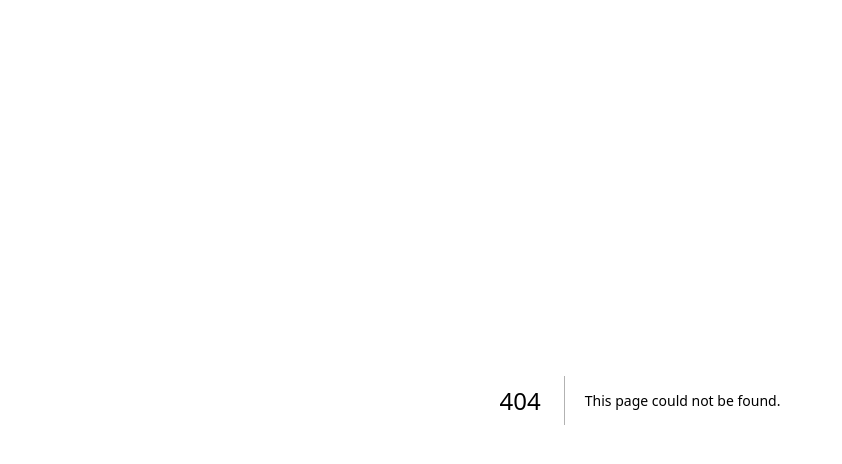
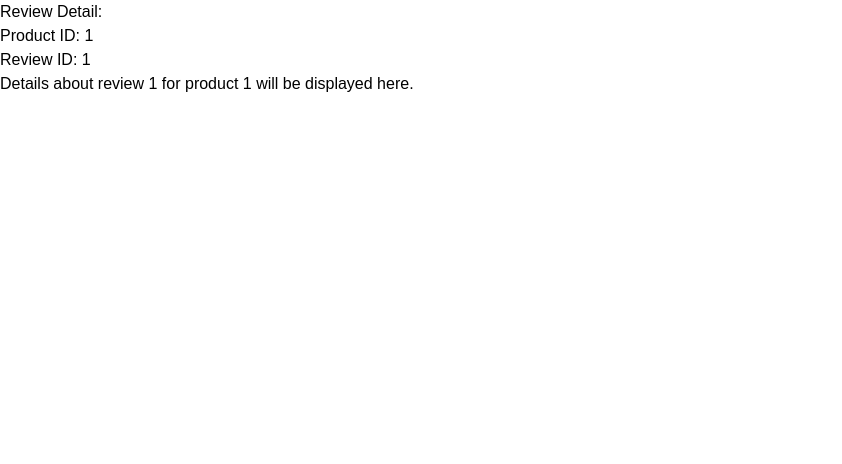
Before and after one commit to ProjectRavel/Learn-NextJs, a Next.js app: page /products/1/reviews/1 in a window 1280 px wide. Before the commit this address had no page. Shown: the top 464 px of the page, without its empty margins (0-842 px from the left). Built offline with nearby package versions, Linux system fonts and the light colour scheme.

Commit message:
Add product detail, review detail, product list, and profile page components

```diff
--- /dev/null
+++ b/src/app/products/[productsid]/page.tsx
@@ -0,0 +1,13 @@
+export default async function ProductDetail(
+  { params }: { params: { productsid: string } }
+) {
+  const productsid = params.productsid;
+
+  return (
+    <>
+      <h1>Product Detail:</h1>
+      <h2>Product ID: {productsid}</h2>
+      <p>Details about product {productsid} will be displayed here.</p>
+    </>
+  );
+}
--- /dev/null
+++ b/src/app/products/[productsid]/reviews/[reviewsid]/page.tsx
@@ -0,0 +1,12 @@
+export default async function ReviewDetail(
+  { params }: { params: { productsid: string; reviewsid: string } }){
+    const { productsid, reviewsid } = await params;
+    return (
+        <>
+        <h1>Review Detail:</h1>
+        <h2>Product ID: {productsid}</h2>
+        <h2>Review ID: {reviewsid}</h2>
+        <p>Details about review {reviewsid} for product {productsid} will be displayed here.</p>
+        </>
+    );
+  }
--- /dev/null
+++ b/src/app/products/page.tsx
@@ -0,0 +1,10 @@
+export default function ProductList(){
+    return (
+        <>
+        <h1>Product List:</h1>
+        <h2>Product 1</h2>
+        <h2>Product 2</h2>
+        <h2>Product 3</h2>
+        </>
+    )
+}
--- /dev/null
+++ b/src/app/profile/page.tsx
@@ -0,0 +1,7 @@
+export default function Profile(){
+    return (
+        <div>
+            <h1>This Profile Page</h1>
+        </div>
+    )
+}
```
